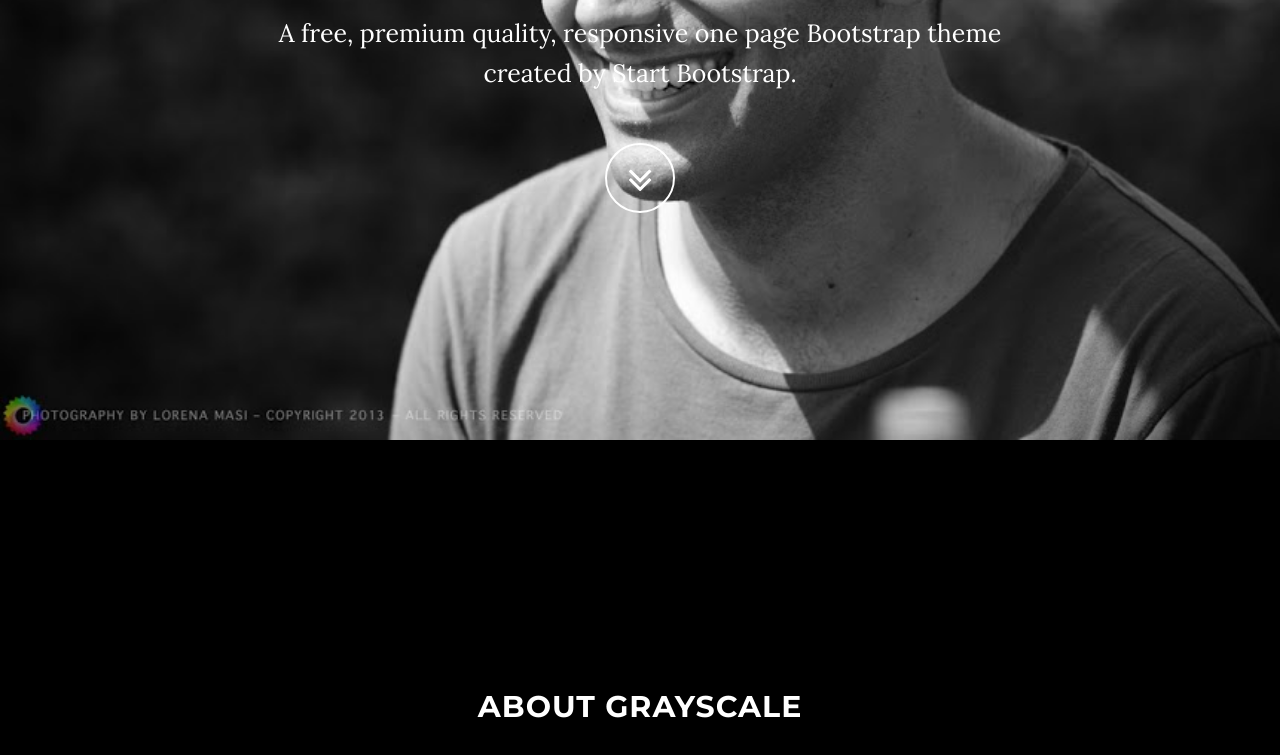
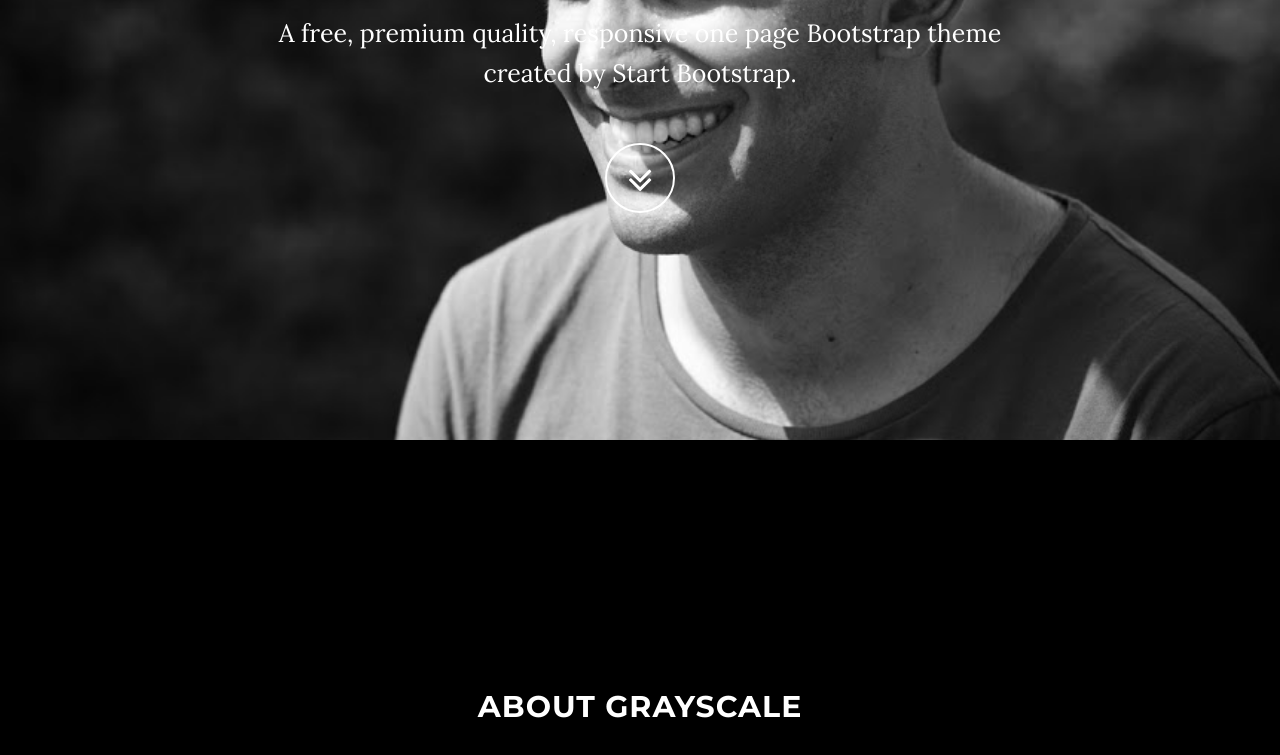
Before and after one commit to amir-rahnama/ambodi.com, a plain HTML site: page index.html in a window 1280 px wide. Shown: the part 360-1115 px from the top of the page. Drawn offline with nearby package versions, Linux system fonts and the light colour scheme; some packages are replaced by stand-ins of ours.

Commit message:
Update background-image position

```diff
--- a/less/grayscale.less
+++ b/less/grayscale.less
@@ -141,7 +141,7 @@ a:focus {
     padding: 100px 0;
     text-align: center;
     color: @light;
-    background: url(../img/intro-bg.jpg) no-repeat bottom center scroll;
+    background: url(../img/intro-bg.jpg) no-repeat top scroll;
     background-color: @dark;
     -webkit-background-size: cover;
     -moz-background-size: cover;
```
Also changed, not shown: css/grayscale.css.
